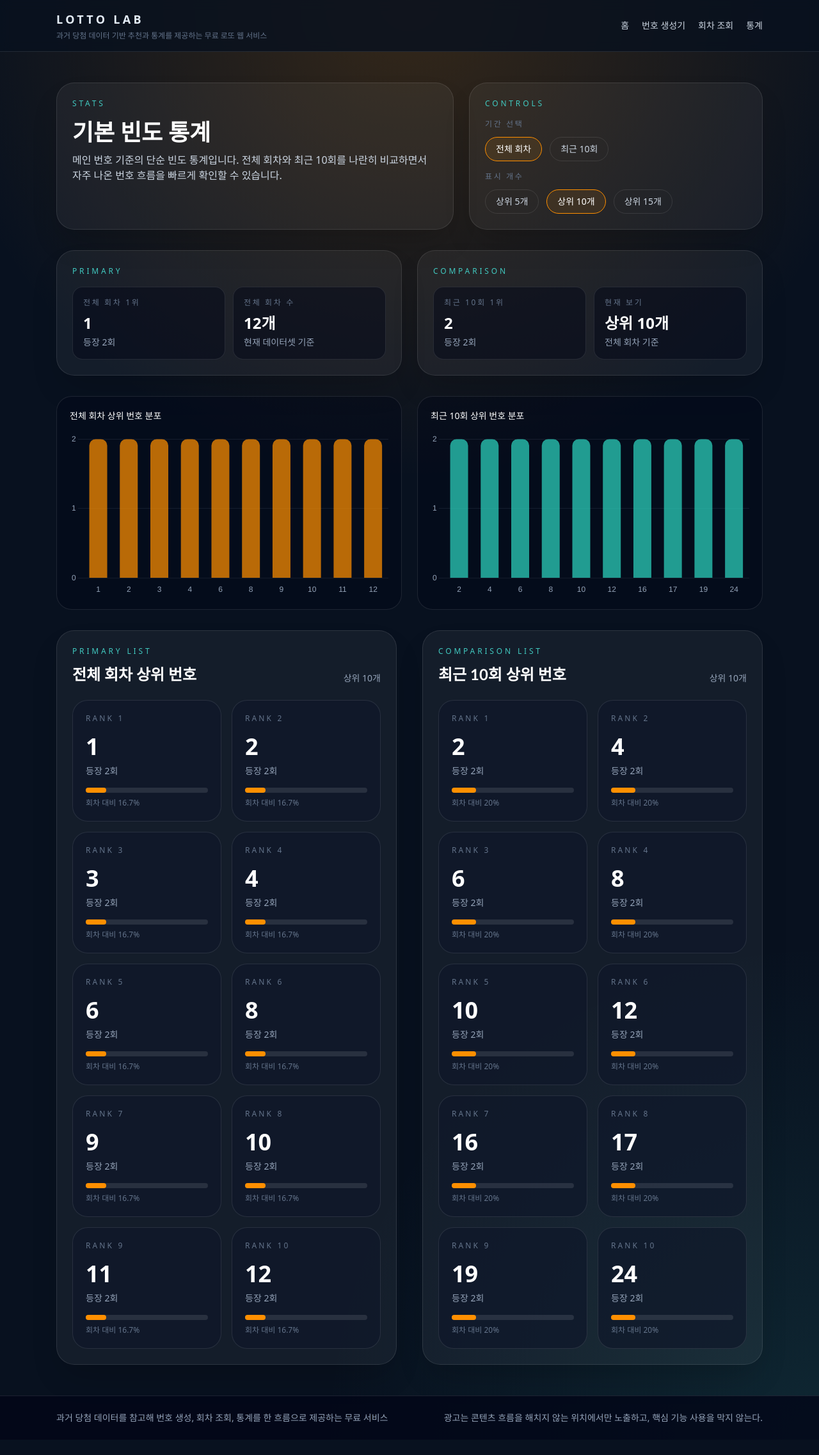
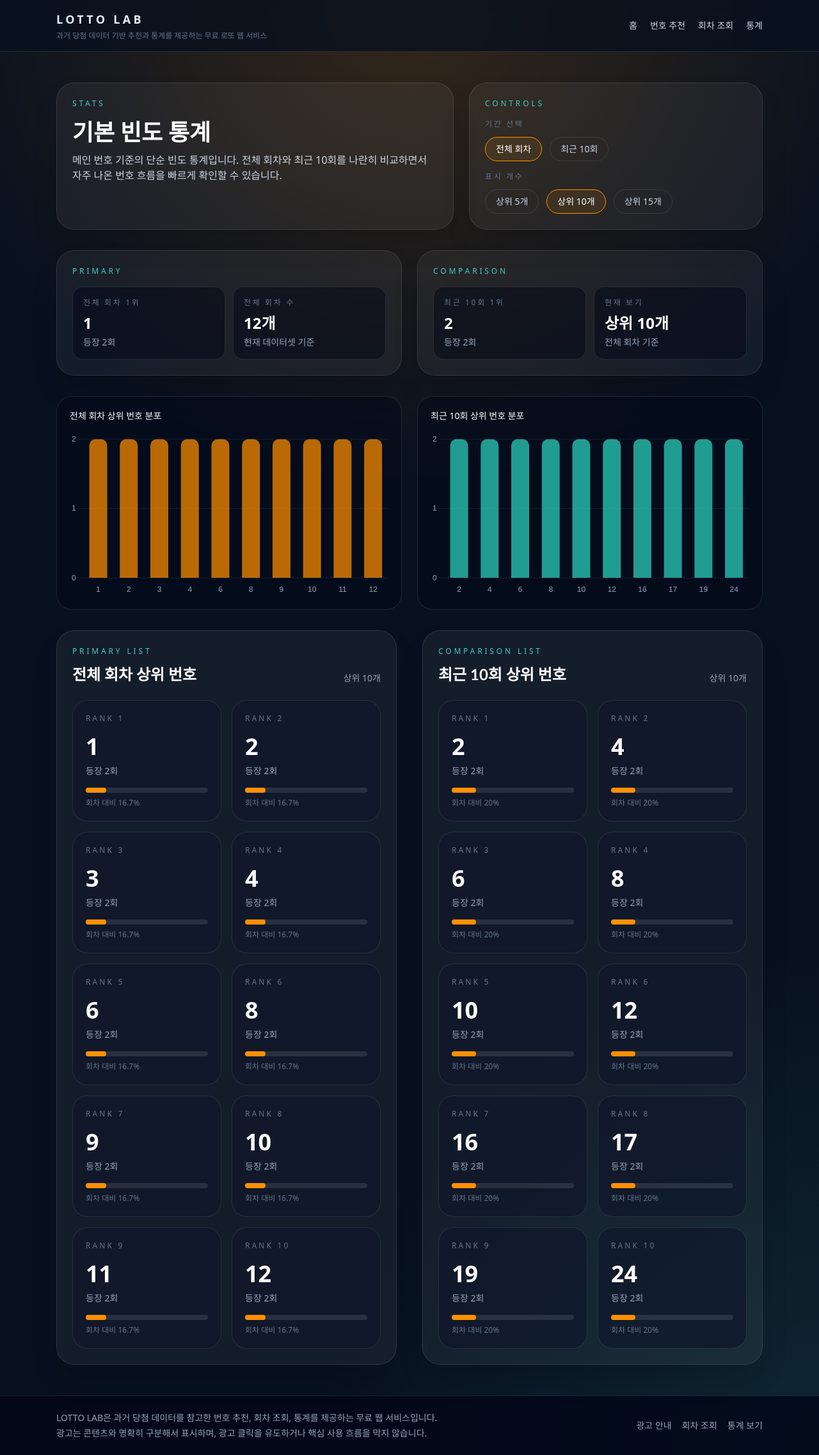
Before and after one commit to jes2751/lotto-maker, a Next.js app: page /stats in a window 1280 px wide. Shown: the whole page at 64% size. Before the commit the page ends 2250 px from the top, so only its background shows below. Built offline with nearby package versions, Linux system fonts and the light colour scheme; no server answers.

Commit message:
feat: tighten adsense policy compliance

```diff
--- a/src/app/generate/page.tsx
+++ b/src/app/generate/page.tsx
@@ -1,4 +1,3 @@
-import { AdSlot } from "@/components/ads/ad-slot";
 import { GeneratorPanel } from "@/components/lotto/generator-panel";
 
 export default function GeneratePage() {
@@ -9,20 +8,19 @@ export default function GeneratePage() {
           <p className="eyebrow">Generate</p>
           <h1 className="mt-4 text-4xl font-semibold text-white">데이터 기반 번호 추천기</h1>
           <p className="mt-3 max-w-3xl text-slate-300">
-            v1에서는 과거 당첨 데이터를 바탕으로 `mixed`, `frequency`, `random` 전략을 제공합니다. 결과는 참고용이며 당첨을 보장하지 않습니다.
+            v1에서는 과거 당첨 데이터를 바탕으로 <code>mixed</code>, <code>frequency</code>, <code>random</code>
+            전략을 제공합니다. 결과는 참고용이며 당첨을 보장하지 않습니다.
           </p>
         </div>
         <div className="panel">
           <p className="eyebrow">Guide</p>
           <ul className="mt-4 space-y-3 text-sm leading-7 text-slate-300">
-            <li>기본 전략인 `mixed`는 빈도 데이터와 무작위 요소를 함께 반영합니다.</li>
-            <li>세트 수는 한 번에 1세트부터 5세트까지 생성할 수 있습니다.</li>
-            <li>결과 카드에서 번호를 누르면 해당 번호의 상세 통계와 포함 회차를 바로 확인할 수 있습니다.</li>
+            <li>기본 전략은 <code>mixed</code>이며, 과거 데이터 흐름과 무작위 요소를 함께 반영합니다.</li>
+            <li>한 번에 1세트부터 5세트까지 생성할 수 있습니다.</li>
+            <li>결과 카드에서 번호를 누르면 상세 통계로 이동할 수 있고, 광고가 설정되더라도 이 흐름을 가리거나 클릭을 유도하는 위치에는 배치하지 않습니다.</li>
           </ul>
         </div>
       </section>
-
-      <AdSlot label="Generate Sponsored" className="max-w-4xl self-center" />
 
       <GeneratorPanel />
     </div>
--- a/src/app/page.tsx
+++ b/src/app/page.tsx
@@ -91,7 +91,7 @@ export default async function HomePage() {
         </div>
       </section>
 
-      <AdSlot label="Sponsored" className="max-w-4xl self-center" />
+      <AdSlot className="max-w-4xl self-center" />
 
       <section className="grid gap-6 md:grid-cols-3">
         {[
--- /dev/null
+++ b/src/app/policies/ads/page.tsx
@@ -0,0 +1,46 @@
+import type { Metadata } from "next";
+
+export const metadata: Metadata = {
+  title: "광고 안내 | LOTTO LAB",
+  description: "LOTTO LAB의 광고 표시 원칙과 Google AdSense 운영 기준을 안내합니다."
+};
+
+const principles = [
+  "광고는 '광고' 라벨과 함께 콘텐츠와 분리된 영역에만 노출합니다.",
+  "광고 클릭이나 조회를 유도하는 문구, 보상, 그래픽 요소를 사용하지 않습니다.",
+  "추천 결과, 지난 회차 카드, 통계 핵심 정보처럼 사용자가 집중해야 하는 영역 안에는 광고를 넣지 않습니다.",
+  "광고가 설정되지 않은 환경에서는 광고 슬롯을 렌더링하지 않습니다."
+];
+
+export default function AdsPolicyPage() {
+  return (
+    <div className="mx-auto flex max-w-4xl flex-col gap-8 px-6 py-12">
+      <section className="panel">
+        <p className="eyebrow">Ad Policy</p>
+        <h1 className="mt-4 text-4xl font-semibold text-white">광고 안내</h1>
+        <p className="mt-4 leading-8 text-slate-300">
+          LOTTO LAB은 Google AdSense 운영 시 광고와 콘텐츠를 명확히 구분하고, 광고 클릭 또는 조회를 유도하지 않는
+          방향으로 페이지를 구성합니다.
+        </p>
+      </section>
+
+      <section className="panel">
+        <h2 className="text-2xl font-semibold text-white">운영 원칙</h2>
+        <ul className="mt-4 space-y-3 text-sm leading-7 text-slate-300">
+          {principles.map((item) => (
+            <li key={item}>- {item}</li>
+          ))}
+        </ul>
+      </section>
+
+      <section className="panel">
+        <h2 className="text-2xl font-semibold text-white">서비스 안내</h2>
+        <ul className="mt-4 space-y-3 text-sm leading-7 text-slate-300">
+          <li>- 추천 결과는 과거 당첨 데이터를 참고한 정보이며 당첨을 보장하지 않습니다.</li>
+          <li>- 광고는 LOTTO LAB의 추천 결과와 무관하게 표시됩니다.</li>
+          <li>- 광고 관련 설정은 Google AdSense 정책과 Cloudflare 배포 환경 기준에 맞춰 별도로 관리합니다.</li>
+        </ul>
+      </section>
+    </div>
+  );
+}
--- a/src/app/stats/page.tsx
+++ b/src/app/stats/page.tsx
@@ -157,7 +157,7 @@ export default async function StatsPage({ searchParams }: StatsPageProps) {
         <FrequencyChart title={`${getPeriodLabel(comparisonPeriod)} 상위 번호 분포`} stats={comparisonStats} color="rgba(45, 212, 191, 0.72)" />
       </section>
 
-      <AdSlot label="Statistics Sponsored" className="max-w-4xl self-center" />
+      <AdSlot className="max-w-4xl self-center" />
 
       <section className="grid gap-10 lg:grid-cols-2">
         <div className="panel">
--- a/src/components/ads/ad-slot.tsx
+++ b/src/components/ads/ad-slot.tsx
@@ -20,7 +20,7 @@ const clientId = process.env.NEXT_PUBLIC_ADSENSE_CLIENT_ID;
 export function AdSlot({
   slot,
   format = "auto",
-  label = "Advertisement",
+  label = "광고",
   className = ""
 }: AdSlotProps) {
   const adSlot = slot ?? process.env.NEXT_PUBLIC_ADSENSE_SLOT_INLINE;
@@ -43,8 +43,15 @@ export function AdSlot({
   }
 
   return (
-    <div className={`rounded-[28px] border border-white/10 bg-white/[0.03] p-5 ${className}`}>
-      <p className="text-[11px] uppercase tracking-[0.3em] text-slate-500">{label}</p>
+    <aside
+      role="complementary"
+      aria-label="광고 영역"
+      className={`rounded-[28px] border border-white/10 bg-white/[0.03] p-5 ${className}`}
+    >
+      <div className="flex items-center justify-between gap-3 border-b border-white/10 pb-3">
+        <p className="text-[11px] font-medium uppercase tracking-[0.3em] text-slate-400">{label}</p>
+        <p className="text-[11px] text-slate-500">콘텐츠와 분리된 광고</p>
+      </div>
       <ins
         className="adsbygoogle mt-4 block overflow-hidden rounded-2xl bg-slate-950/50"
         style={{ display: "block", minHeight: "120px" }}
@@ -53,6 +60,6 @@ export function AdSlot({
         data-ad-format={format}
         data-full-width-responsive="true"
       />
-    </div>
+    </aside>
   );
 }
--- a/src/components/layout/site-footer.tsx
+++ b/src/components/layout/site-footer.tsx
@@ -1,9 +1,24 @@
+import Link from "next/link";
+
 export function SiteFooter() {
   return (
     <footer className="border-t border-white/10 bg-slate-950/80">
-      <div className="mx-auto flex max-w-6xl flex-col gap-2 px-6 py-6 text-sm text-slate-400 md:flex-row md:items-center md:justify-between">
-        <p>과거 당첨 데이터를 참고해 번호 생성, 회차 조회, 통계를 한 흐름으로 제공하는 무료 서비스</p>
-        <p>광고는 콘텐츠 흐름을 해치지 않는 위치에서만 노출하고, 핵심 기능 사용을 막지 않는다.</p>
+      <div className="mx-auto flex max-w-6xl flex-col gap-4 px-6 py-6 text-sm text-slate-400 md:flex-row md:items-center md:justify-between">
+        <div className="space-y-1">
+          <p>LOTTO LAB은 과거 당첨 데이터를 참고한 번호 추천, 회차 조회, 통계를 제공하는 무료 웹 서비스입니다.</p>
+          <p>광고는 콘텐츠와 명확히 구분해서 표시하며, 광고 클릭을 유도하거나 핵심 사용 흐름을 막지 않습니다.</p>
+        </div>
+        <div className="flex flex-wrap gap-4 text-sm">
+          <Link href="/policies/ads" className="transition hover:text-white">
+            광고 안내
+          </Link>
+          <Link href="/draws" className="transition hover:text-white">
+            회차 조회
+          </Link>
+          <Link href="/stats" className="transition hover:text-white">
+            통계 보기
+          </Link>
+        </div>
       </div>
     </footer>
   );
--- a/src/components/layout/site-header.tsx
+++ b/src/components/layout/site-header.tsx
@@ -2,7 +2,7 @@ import Link from "next/link";
 
 const navigation = [
   { href: "/", label: "홈" },
-  { href: "/generate", label: "번호 생성기" },
+  { href: "/generate", label: "번호 추천" },
   { href: "/draws", label: "회차 조회" },
   { href: "/stats", label: "통계" }
 ];
```
Also changed, not shown: doc/history.md (+10 -0 lines).
